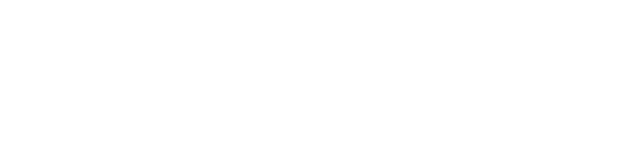
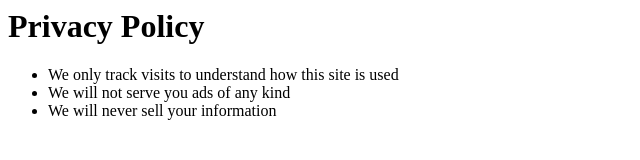
Before and after one commit to tlxo/tlxo-fi, a plain HTML site: page privacy.html in a window 1280 px wide. Shown: the whole page, without its empty margins (0-640 px from the left). Drawn offline with Linux system fonts and the light colour scheme.

Commit message:
Add some meat to the privacy policy page

```diff
--- a/privacy.html
+++ b/privacy.html
@@ -1,5 +1,7 @@
-<html>
-  <head></head>
+<html lang="en">
+  <head>
+  <title>Privacy Policy</title>
+  </head>
 
 <body>
 <script type="text/javascript">
@@ -12,5 +14,11 @@ tags.async=!0,tags.src="https://tlxo.containers.piwik.pro/"+id+".js"+qPString,sc
 !function(a,n,i){a[n]=a[n]||{};for(var c=0;c<i.length;c++)!function(i){a[n][i]=a[n][i]||{},a[n][i].api=a[n][i].api||function(){var a=[].slice.call(arguments,0);"string"==typeof a[0]&&window[dataLayerName].push({event:n+"."+i+":"+a[0],parameters:[].slice.call(arguments,1)})}}(i[c])}(window,"ppms",["tm","cm"]);
 })(window, document, 'dataLayer', 'ac937481-785e-482a-a31f-bd415acf5cbc');
 </script>
+
+<h1>Privacy Policy</h1>
+<ul>
+<li>We only track visits to understand how this site is used
+<li>We will not serve you ads of any kind
+<li>We will never sell your information
 </body>
 </html>
```
